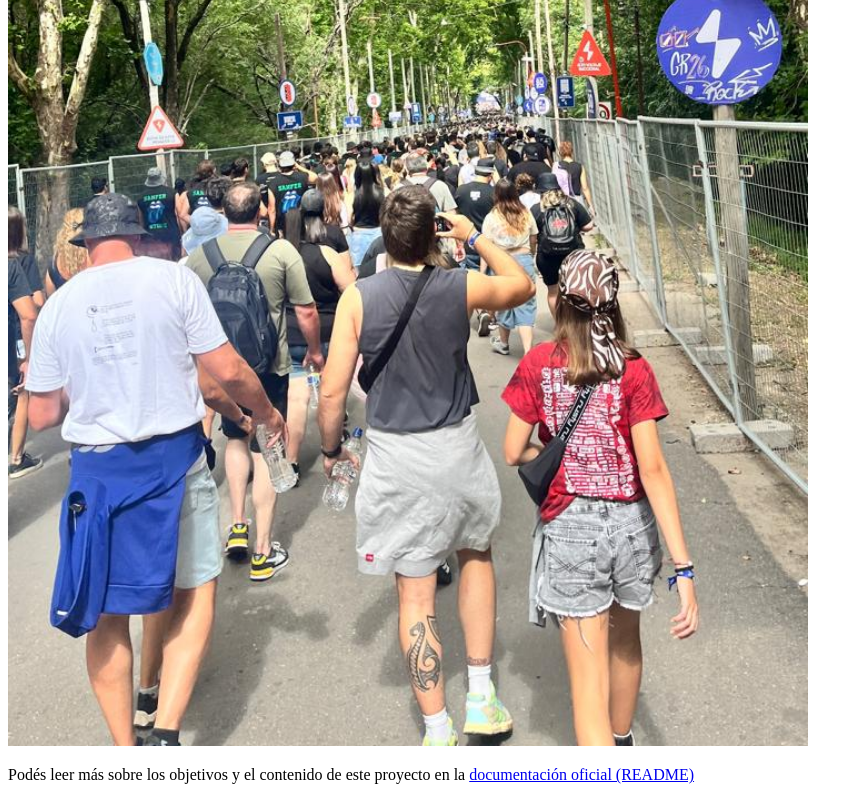
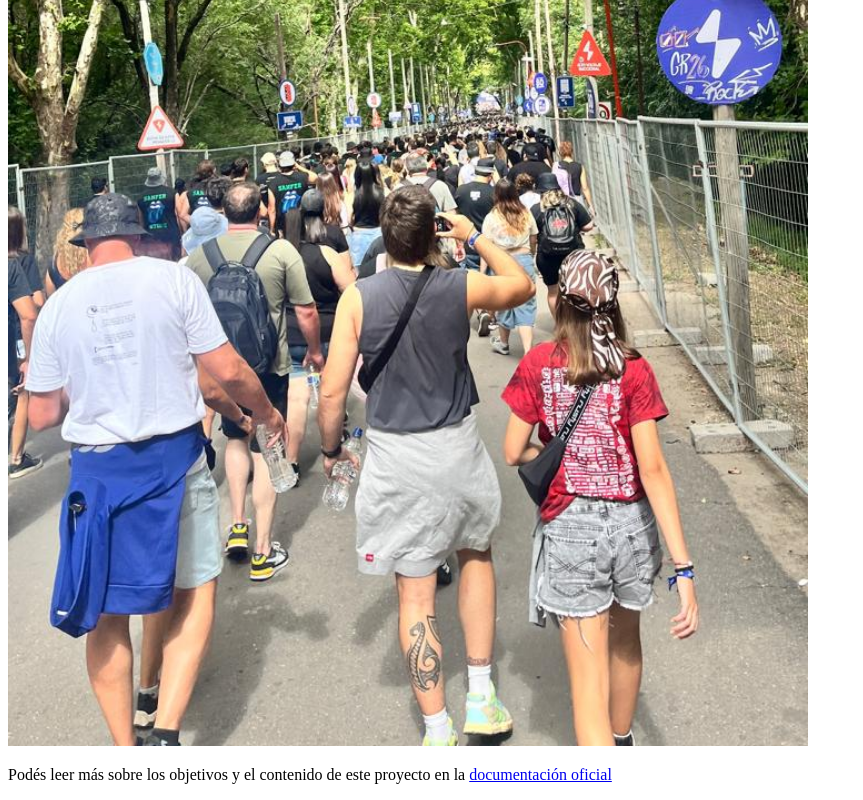
Before and after one commit to SantiMussi/diseno-y-desarrollo-web, a plain HTML site: page index.html in a window 1280 px wide. Shown: the part 2381-3181 px from the top of the page, without its empty margins (0-863 px from the left). Drawn offline with Linux system fonts and the light colour scheme.

Commit message:
fix texto

```diff
--- a/index.html
+++ b/index.html
@@ -32,7 +32,7 @@
             <img src="imgs/imgprincipal.jpeg" alt="Puente inicial camino a  Rock" width="800">
             <p>Podés leer más sobre los objetivos y el contenido de este proyecto en la <a
                     href="https://github.com/SantiMussi/diseno-y-desarrollo-web/blob/main/README.md"
-                    target="_blank">documentación oficial (README)</a></p>
+                    target="_blank">documentación oficial</a></p>
         </section>
     </main>
 </body>
```
